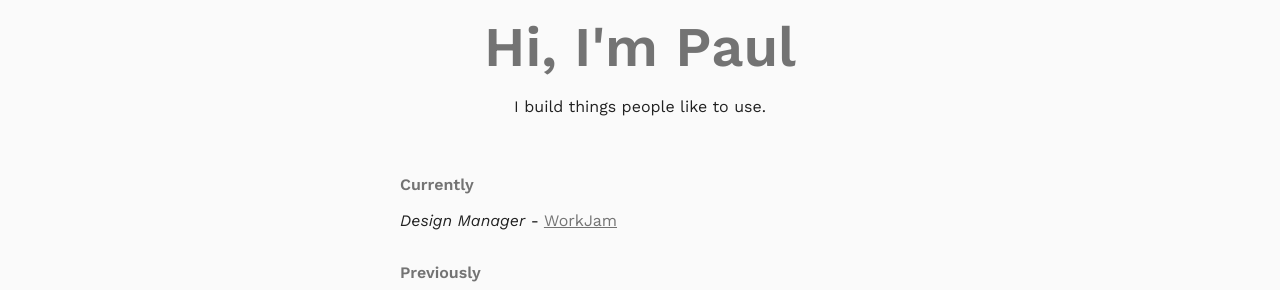
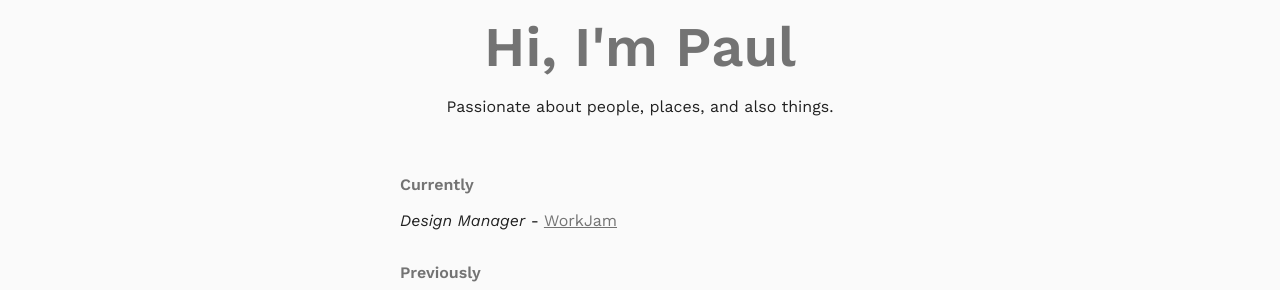
Before and after one commit to paulrdukes/paulrdukes.github.io, a Jekyll site: the page index.html, which Jekyll copies as it is, in a window 1280 px wide. Shown: the top 290 px of the page. Built offline with Jekyll 4.4.1, drawn with Linux system fonts in a browser that asks for light colours; some web fonts are replaced.

Commit message:
Update index.html
what are you passionate about?

```diff
--- a/index.html
+++ b/index.html
@@ -2,7 +2,7 @@
     <head>
         <meta charset="utf-8">
         <meta http-equiv="X-UA-Compatible" content="IE=edge">
-        <meta name="description" content="Personal homepage for UX/UI Developer Paul R. Dukes.">
+        <meta name="description" content="Personal homepage for design leader, Paul R. Dukes.">
         <title>Hi, I'm Paul</title>
         <meta name="viewport" content="width=device-width, initial-scale=1">
         <link href="css/styles.css" rel="stylesheet">
@@ -15,7 +15,7 @@
     <section class="content">
       <h1>Hi, I'm Paul</h1>
       <about>
-        <p>I build things people like to use.</p>
+        <p>Passionate about people, places, and also things.</p>
         <ul class="social-media">
           <li>
             <a href="http://ca.linkedin.com/in/pauldukes" class="large-icon entypo-linkedin-circled" data-icon="linkedin" target="_blank">
```
